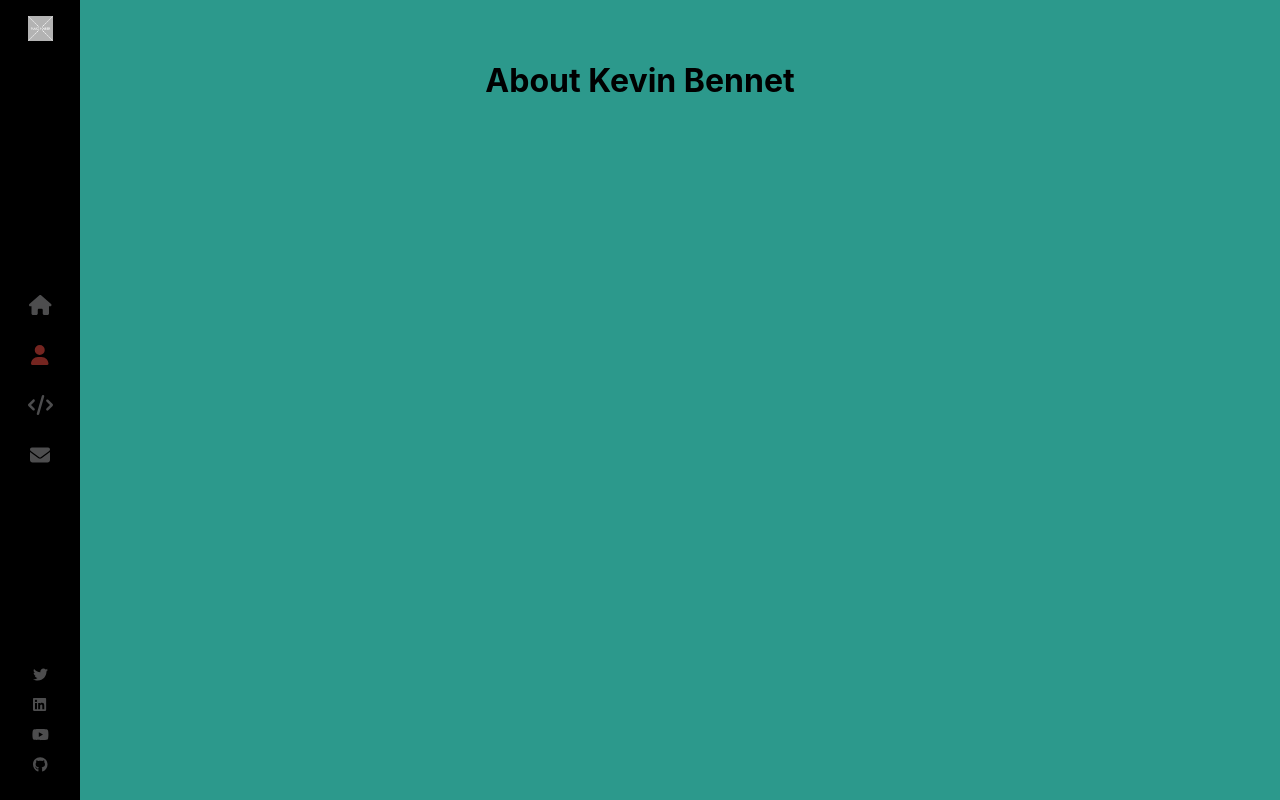
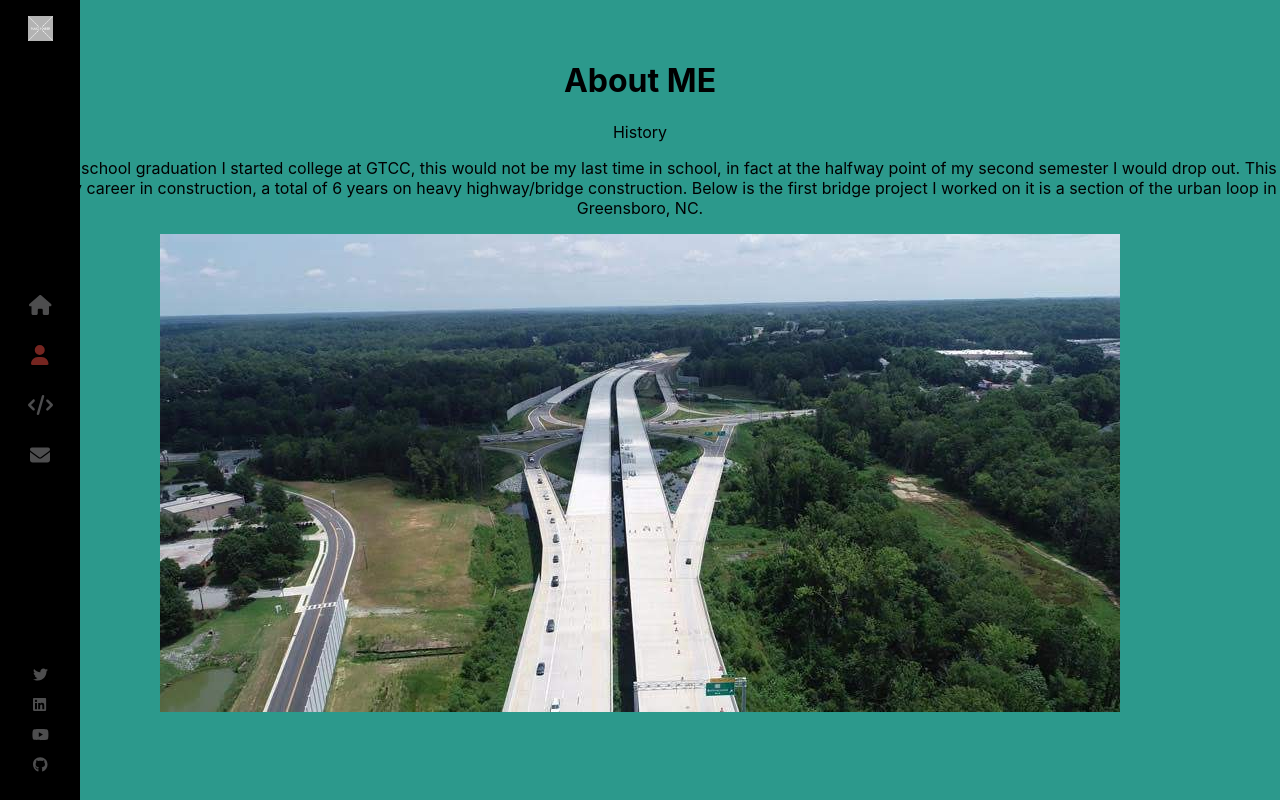
Before and after one commit to bennettkevin/personalSite, a React (Create React App) app: page /About in a window 1280 px wide. Built offline with nearby package versions, Linux system fonts and the light colour scheme.

Commit message:
Added photo of Greensboro project, and made some text additions to about page.

```diff
--- a/src/components/About/index.js
+++ b/src/components/About/index.js
@@ -1,7 +1,17 @@
+import GreensboroBridge from '../../Assets/Images/GreensboroBridge.JPG'
+
 const About = () => (
     <div className="container about-page">
         <div className="text-field">
-            <h1>About Kevin Bennet</h1>
+            <h1>About ME</h1>
+            <section className="main-section">
+                <header className="section-header">History</header>
+                <p>Upon highschool graduation I started college at GTCC, this would not be my last time in school, in fact
+                    at the halfway point of my second semester I would drop out. This lead to my career in construction, a total
+                    of 6 years on heavy highway/bridge construction. Below is the first bridge project I worked on it is a section
+                    of the urban loop in Greensboro, NC.</p>
+                    <img src={GreensboroBridge} alt="Greensboro Urban loop Battleground Ave section."/>
+            </section>
         </div>
     </div>
 )
```
Also changed, not shown: src/Assets/Images/GreensboroBridge.JPG (added).
